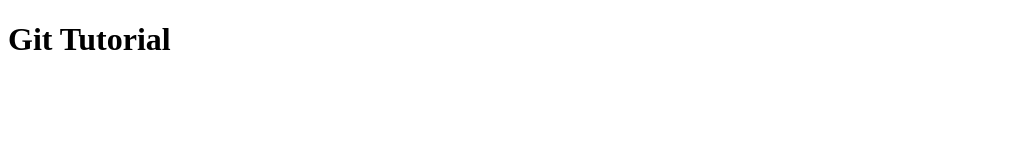
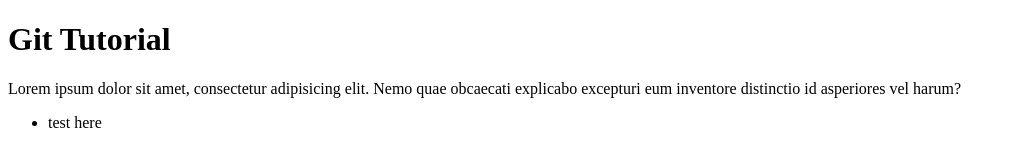
Before and after one commit to kenmoyalde/git-tutorial-new, a plain HTML site: page index.html in a window 1280 px wide. Shown: the whole page, without its empty margins (0-1016 px from the left). Drawn offline with Linux system fonts and the light colour scheme.

Commit message:
Added list items

```diff
--- a/index.html
+++ b/index.html
@@ -8,5 +8,15 @@
   </head>
   <body>
     <h1>Git Tutorial</h1>
+    <p>
+      Lorem ipsum dolor sit amet, consectetur adipisicing elit. Nemo quae
+      obcaecati explicabo excepturi eum inventore distinctio id asperiores vel
+      harum?
+    </p>
+    <ul>
+      <li>
+        test here
+      </li>
+    </ul>
   </body>
 </html>
```
